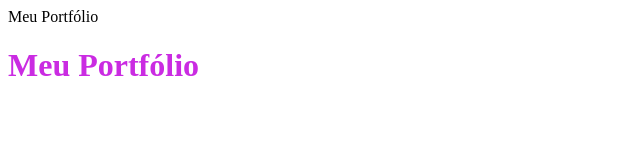
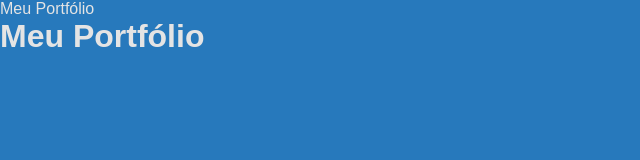
Before and after one commit to Amandamecchi/portifolio-01, a plain HTML site: page index.html in a window 1280 px wide. Shown: the whole page, without its empty margins (0-640 px from the left). Drawn offline with Linux system fonts and the light colour scheme.

Commit message:
feat: criação do estilo inicial

```diff
--- a/assets/styles.css
+++ b/assets/styles.css
@@ -1,3 +1,24 @@
-h1 {
-    color:rgb(202, 43, 226)
+*{
+    margin: 0;
+padding: 0;
+box-sizing: border-box; /*faz com que o padding e margin não aumentem*/
+text-decoration: none;
+border: none;
+outline: none;
+scroll-behavior: smooth;
+font-family: "Poppins", sans-serif
 }
+:root {
+    --bg-color:#2779bc;
+    --secondary-bg-color: #c030b9;
+    --text-color: #e4e4e4;
+    --main-color:#ff0084;
+}
+html{
+    overflow-x:hidden;
+}
+
+body {
+    background-color: var(--bg-color);
+    color: var(--text-color);
+}
```
